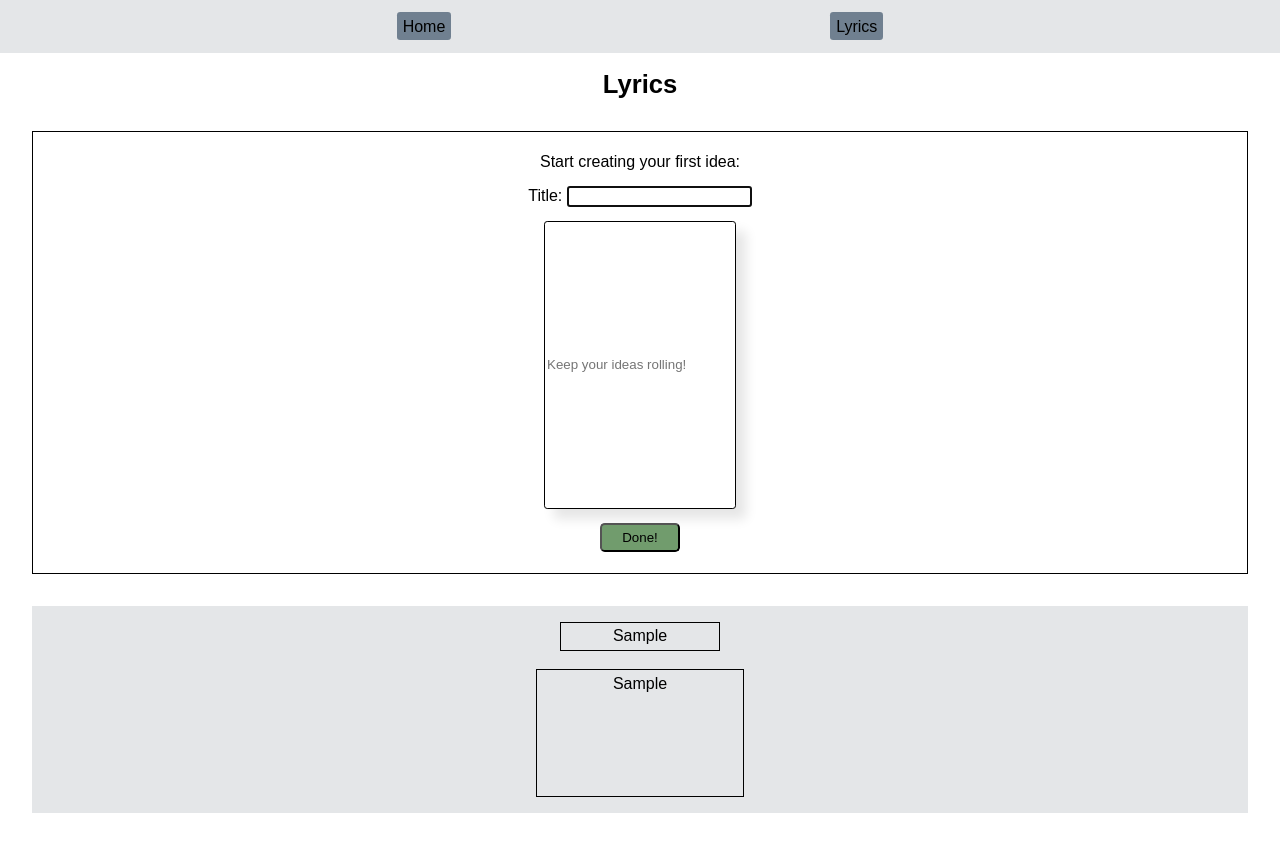
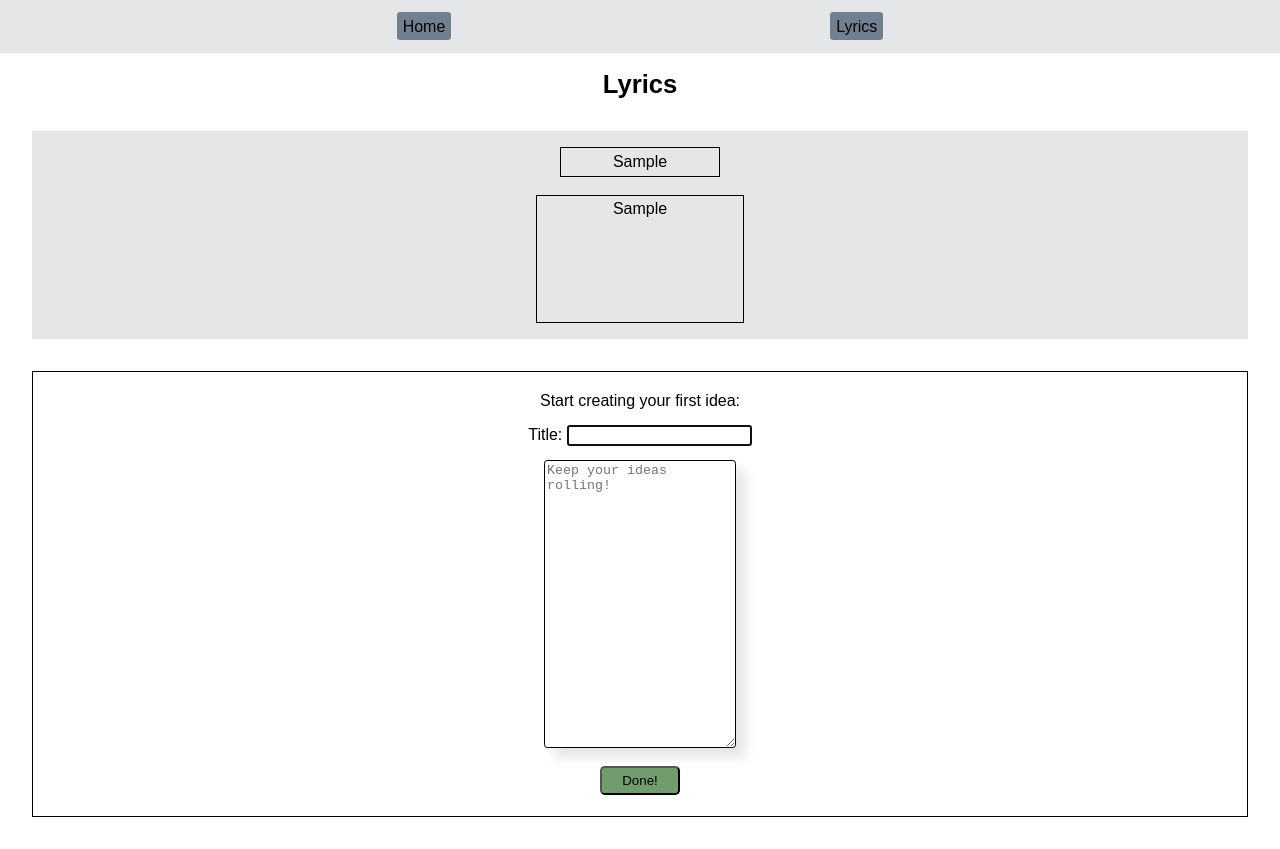
Before and after one commit to K-Juno/Track-Companion, a Next.js app: page /lyrics in a window 1280 px wide. Both pictures are taken after typing "Sample", "Sample" into the empty fields and a click on the button "Done!". Built offline with nearby package versions, Linux system fonts and the light colour scheme.

Commit message:
add maxlengths/rows to input fields, optimize output

```diff
--- a/components/Form.js
+++ b/components/Form.js
@@ -8,19 +8,26 @@ export default function Form() {
   function handleSubmit(event) {
     event.preventDefault();
     const form = event.target;
-    setTitle(event.target.title.value.trim());
-    setLyrics(event.target.lyrics.value.trim());
+    setTitle(form.title.value.trim());
+    setLyrics(form.lyrics.value.trim());
     form.reset();
     form.title.focus();
   }
 
   return (
     <>
+      {title && lyrics && (
+        <OutputContainer>
+          <Output1>{title}</Output1>
+          <Output2>{lyrics}</Output2>
+        </OutputContainer>
+      )}
+
       <InputForm onSubmit={handleSubmit}>
         Start creating your first idea:
         <div>
           <label for="title">Title: </label>
-          <input type="text" id="title" name="title" required />
+          <input type="text" id="title" name="title" required maxlength="43" />
         </div>
         <div>
           <LyricsField
@@ -29,14 +36,12 @@ export default function Form() {
             id="lyrics"
             name="lyrics"
             required
+            rows="15"
+            maxlength="100"
           />
         </div>
-        <Button type="submit">Done!</Button>
+        <Button>Done!</Button>
       </InputForm>
-      <OutputContainer>
-        <Output1>{title ? title : ''}</Output1>
-        <Output2>{lyrics ? lyrics : ''}</Output2>
-      </OutputContainer>
     </>
   );
 }
@@ -51,7 +56,7 @@ const InputForm = styled.form`
   margin: 2rem;
 `;
 
-const LyricsField = styled.input`
+const LyricsField = styled.textarea`
   width: 12rem;
   height: 18rem;
   box-shadow: 10px 10px 12px rgba(0, 0, 0, 0.1);
--- a/pages/lyrics.js
+++ b/pages/lyrics/index.js
@@ -1,5 +1,5 @@
 import styled from 'styled-components';
-import Form from '../components/Form';
+import Form from '../../components/Form';
 
 export default function Lyrics() {
   return (
```
Also changed, not shown: components/Card.js (deleted, +0 -7 lines).
